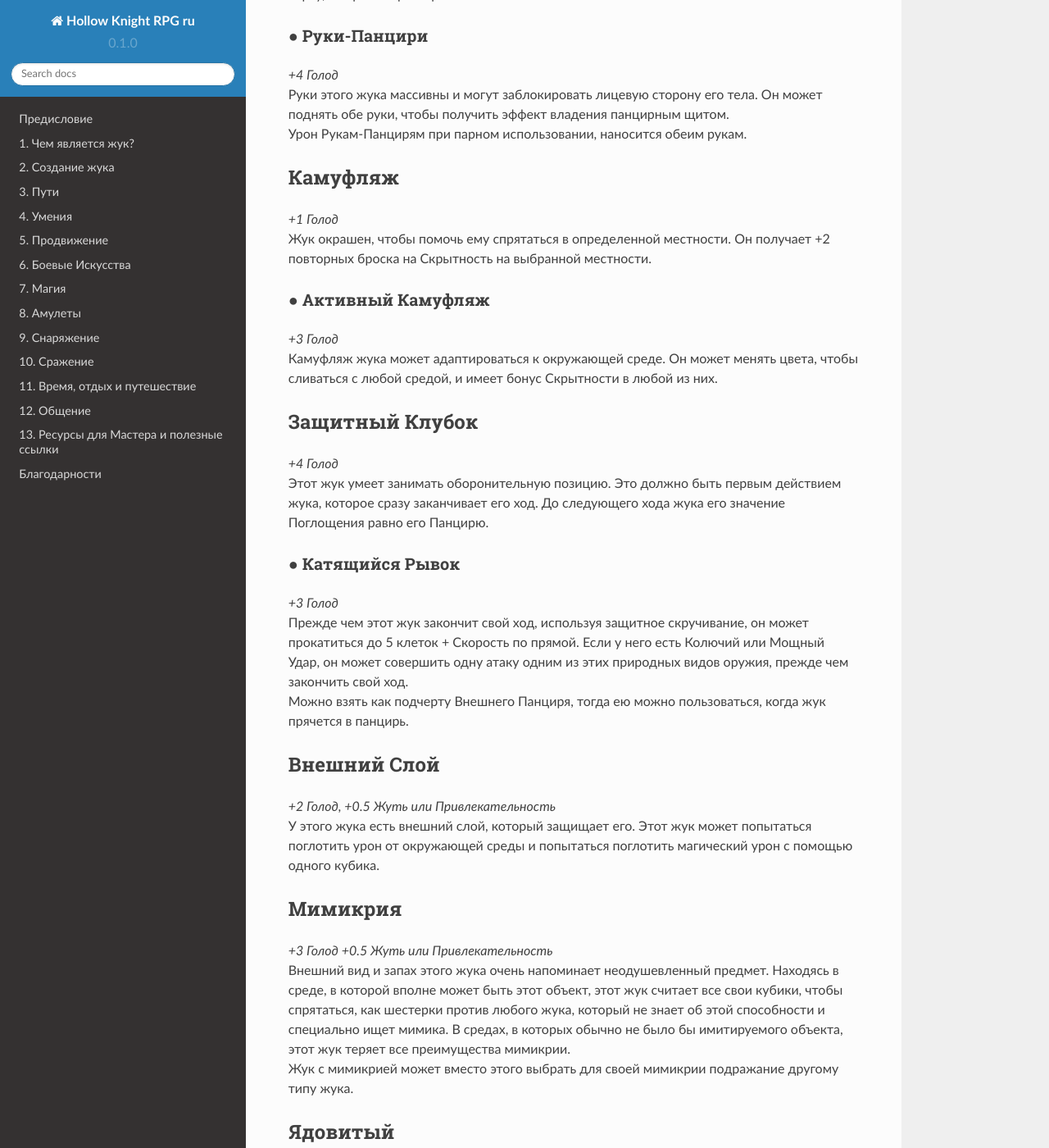
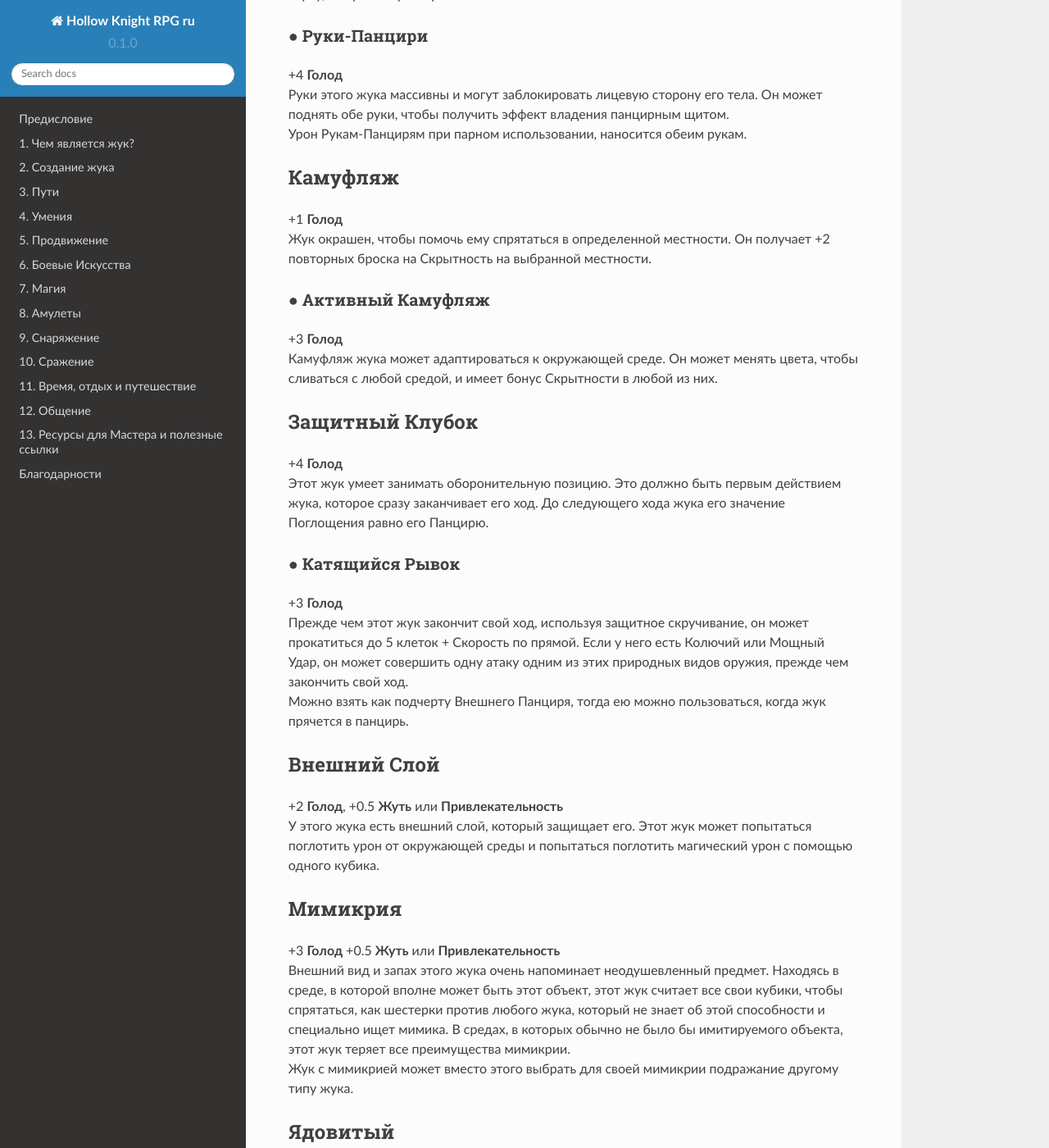
Before and after one commit to LazySelkie/hollow-knight-rpg-ru, a Sphinx documentation site: the page built from docs/source/traits_natural-defense.rst, in a window 1280 px wide and 1400 px high, scrolled down 378 px. Shown: the whole window at 82% size. Built offline with Sphinx 7.4.7 and the Read the Docs theme 2.0.0, drawn with Linux system fonts in a browser that asks for light colours; some of the changed text lies outside the part shown.

```diff
--- a/docs/source/traits_natural-defense.rst
+++ b/docs/source/traits_natural-defense.rst
@@ -3,60 +3,60 @@
 
 Блокирующие Руки
 """""""""""""""""
-| *+2 Голод*
+| +2 **Голод**
 | У жука есть укреплённые конечности, которые можно использовать для блока атак. В свободном состоянии каждая рука считается щитом с Качеством, равным половине Панциря жука, округленному в большую сторону. Они улучшаются с помощью улучшений щита, и их можно взять даже с природным оружием, которое полностью заменяет руку.
 | Если у этого жука также есть черта Шипы, она может получить модификацию Шипы на эту черту, не тратя Характеристик.
 
 ● Руки-Панцири
 ^^^^^^^^^^^^^^^^^^
-| *+4 Голод*
+| +4 **Голод**
 | Руки этого жука массивны и могут заблокировать лицевую сторону его тела. Он может поднять обе руки, чтобы получить эффект владения панцирным щитом.
 | Урон Рукам-Панцирям при парном использовании, наносится обеим рукам.
 
 Камуфляж
 """""""""""""""""
-| *+1 Голод*
+| +1 **Голод**
 | Жук окрашен, чтобы помочь ему спрятаться в определенной местности. Он получает +2 повторных броска на Скрытность на выбранной местности.
 
 ● Активный Камуфляж
 ^^^^^^^^^^^^^^^^^^^^^
-| *+3 Голод*
+| +3 **Голод**
 | Камуфляж жука может адаптироваться к окружающей среде. Он может менять цвета, чтобы сливаться с любой средой, и имеет бонус Скрытности в любой из них.
 
 Защитный Клубок
 """""""""""""""""
-| *+4 Голод*
+| +4 **Голод**
 | Этот жук умеет занимать оборонительную позицию. Это должно быть первым действием жука, которое сразу заканчивает его ход. До следующего хода жука его значение Поглощения равно его Панцирю.
 
 ● Катящийся Рывок
 ^^^^^^^^^^^^^^^^^^^^^
-| *+3 Голод*
+| +3 **Голод**
 | Прежде чем этот жук закончит свой ход, используя защитное скручивание, он может прокатиться до 5 клеток + Скорость по прямой. Если у него есть Колючий или Мощный Удар, он может совершить одну атаку одним из этих природных видов оружия, прежде чем закончить свой ход.
 | Можно взять как подчерту Внешнего Панциря, тогда ею можно пользоваться, когда жук прячется в панцирь.
 
 Внешний Слой
 """""""""""""""""
-| *+2 Голод, +0.5 Жуть или Привлекательность*
+| +2 **Голод**, +0.5 **Жуть** или **Привлекательность**
 | У этого жука есть внешний слой, который защищает его. Этот жук может попытаться поглотить урон от окружающей среды и попытаться поглотить магический урон с помощью одного кубика.
 
 Мимикрия
 """""""""""""""""
-| *+3 Голод +0.5 Жуть или Привлекательность*
+| +3 **Голод** +0.5 **Жуть** или **Привлекательность**
 | Внешний вид и запах этого жука очень напоминает неодушевленный предмет. Находясь в среде, в которой вполне может быть этот объект, этот жук считает все свои кубики, чтобы спрятаться, как шестерки против любого жука, который не знает об этой способности и специально ищет мимика. В средах, в которых обычно не было бы имитируемого объекта, этот жук теряет все преимущества мимикрии.
 | Жук с мимикрией может вместо этого выбрать для своей мимикрии подражание другому типу жука.
 
 Ядовитый
 """""""""""""""""
-| *+3 Голод*
+| +3 **Голод**
 | Тело этого жука ядовито и отравляет тех, кто пытается его съесть. Всякий раз, когда этот жук повреждается укусом, жук, который его укусил, получает Эффект Статуса, наносящий 1 урон окружения за ход со стаками, равными полученному урону.
 | Мясо этого жука несъедобно и наносит 1 урон за 10 восстановленной Сытости.
 
 ● Токсичная Кровь
 ^^^^^^^^^^^^^^^^^^^^^
-| *+3 Голод*
+| +3 **Голод**
 | Кровь этого жука едкая, и тот, получая урон от любой атаки, будет брызгать кровью на соседнюю клетку, ближайшую к атакующему, применяя Эффект Статуса к любому опрысканому жуку и нанося 1 урон окружению за ход со стаками, равными полученному урону. Если более одной клетки одинаково близко к атакующему, этот жук может выбрать, какой из них будет опрыскан.
 
 Устойчивый
 """""""""""""""""
-| *+4 Голод*
+| +4 **Голод**
 | Этот жук устойчив к какому-то типу урона. Выберите тип урона, выбранный с одобрения Мастера, например, «острый» или «огонь». Даже если урон обычно не поглощается, жук получает 4 куба, для его поглощения. Если жук подвергается отрицательному Эффекту Статуса, связанному с его сопротивлением, жук может бросить 4к6, чтобы сопротивляться Запасу Эффекта Статуса или длительности, уменьшая его на количество успехов.
```
